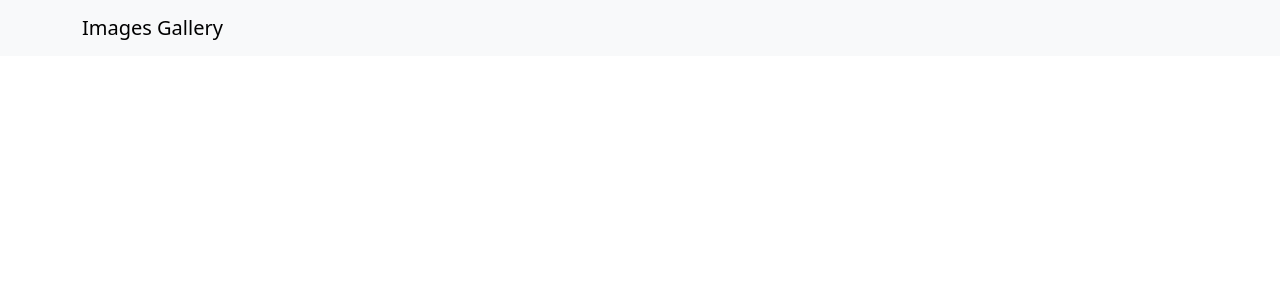
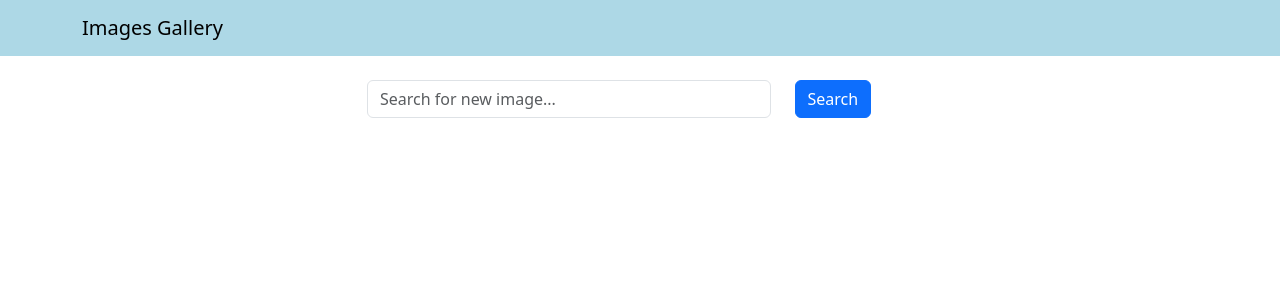
Before and after one commit to pvserge/images-gallery, a React (Create React App) app in the folder frontend/: page / in a window 1280 px wide. Shown: the top 300 px of the page. Built offline with nearby package versions, Linux system fonts and the light colour scheme.

Commit message:
controlled search component

```diff
--- a/frontend/src/App.js
+++ b/frontend/src/App.js
@@ -1,10 +1,20 @@
+import { useState } from 'react';
 import 'bootstrap/dist/css/bootstrap.min.css';
 import Header from './components/Header';
+import Search from './components/Search';
 
 const App = () => {
+  const [word, setWord] = useState('');
+
+  const handleSearchSubmit = (e) => {
+    e.preventDefault();
+    console.log(word);
+  }
+
   return (
     <div>
       <Header title="Images Gallery"/>
+      <Search word={word} setWord={setWord} handleSubmit={handleSearchSubmit}/>
     </div>
   );
 }
--- a/frontend/src/components/Header.js
+++ b/frontend/src/components/Header.js
@@ -1,10 +1,13 @@
 import React from 'react';
-import Container from 'react-bootstrap/Container';
-import Navbar from 'react-bootstrap/Navbar';
+import { Container, Navbar } from 'react-bootstrap';
+
+const navbarStyle = {
+    backgroundColor: 'lightblue'
+};
 
 const Header = ({ title }) => {
     return (
-        <Navbar bg="light" data-bs-theme="light">
+        <Navbar style={navbarStyle} data-bs-theme="light">
             <Container>
                 <Navbar.Brand href="/">{title}</Navbar.Brand>
             </Container>
--- /dev/null
+++ b/frontend/src/components/Search.js
@@ -0,0 +1,30 @@
+import React from "react";
+import { Container, Row, Col, Form, Button } from "react-bootstrap";
+
+const Search = ({ word, setWord, handleSubmit }) => {
+  return (
+    <Container className="mt-4">
+      <Row className="justify-content-center">
+        <Col xs={12} md={8} lg={6}>
+          <Form onSubmit={handleSubmit}>
+            <Row>
+              <Col xs={9}>
+                <Form.Control
+                    type="text"
+                    value={word}
+                    onChange={(e) => setWord(e.target.value)}
+                    placeholder="Search for new image..."
+                />
+              </Col>
+              <Col>
+                <Button variant="primary" type="submit">Search</Button>
+              </Col>
+            </Row>
+          </Form>
+        </Col>
+      </Row>
+    </Container>
+  );
+};
+
+export default Search;
```
